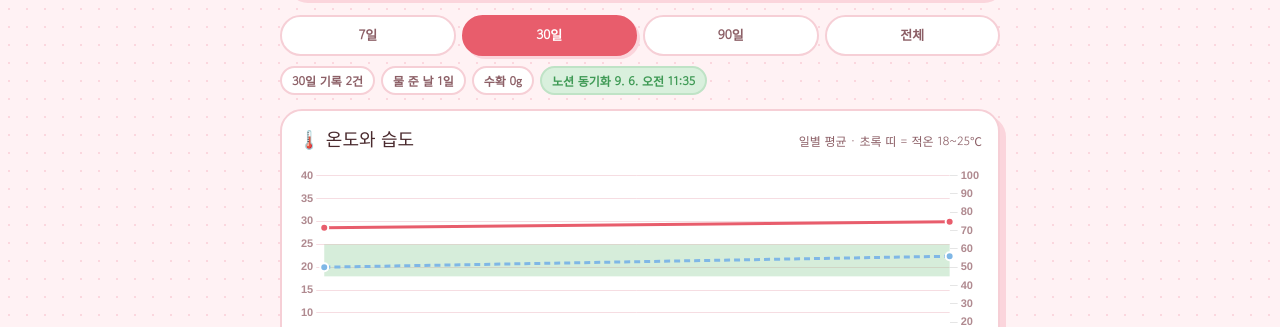
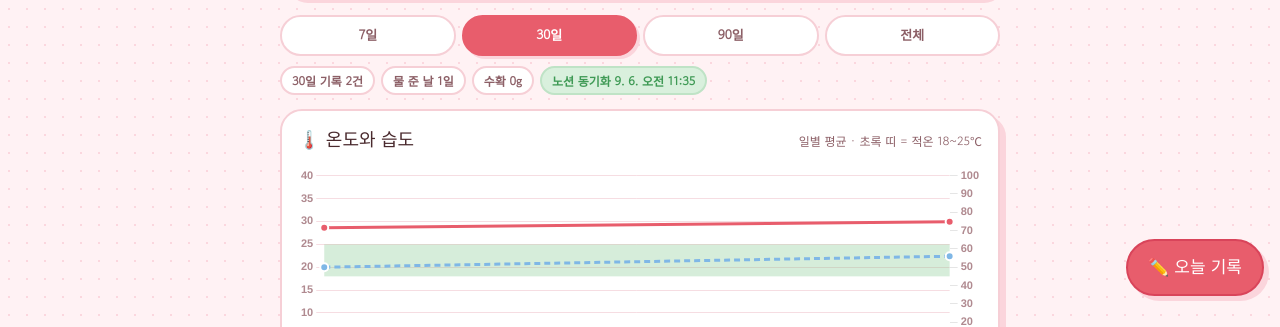
Before and after one commit to mkrealestate4s/strawberry-diary, a plain HTML site: page docs/index.html in a window 1280 px wide. Shown: the part 486-813 px from the top of the page. Drawn offline with nearby package versions, Linux system fonts and the light colour scheme.

Commit message:
Add files via upload

```diff
--- a/docs/index.html
+++ b/docs/index.html
@@ -28,7 +28,7 @@ html,body{margin:0}
 body{
   font-family:var(--sans);color:var(--ink);line-height:1.6;font-size:15px;text-wrap:pretty;
   background-color:var(--milk);background-image:radial-gradient(var(--dot) 1.3px,transparent 1.4px);background-size:18px 18px;
-  min-height:100vh;padding:calc(18px + env(safe-area-inset-top)) 14px calc(44px + env(safe-area-inset-bottom));
+  min-height:100vh;padding:calc(18px + env(safe-area-inset-top)) 14px calc(96px + env(safe-area-inset-bottom));
 }
 .sd{max-width:720px;margin:0 auto}
 .sd-head{display:flex;align-items:center;gap:12px}
@@ -103,6 +103,9 @@ h1{font-family:var(--display);font-weight:400;font-size:26px;letter-spacing:-0.0
 .sd-lightbox img{max-width:100%;max-height:78vh;border-radius:18px;border:3px solid #fff;box-shadow:6px 6px 0 rgba(0,0,0,.25)}
 .sd-lb-cap{color:#fff;font-weight:700;font-size:14px;text-align:center;font-family:var(--display)}
 .sd-foot{margin-top:20px;font-size:12px;color:var(--ink3);text-align:center}
+.sd-fab{position:fixed;right:16px;bottom:calc(18px + env(safe-area-inset-bottom));display:inline-flex;align-items:center;gap:8px;padding:13px 20px;border-radius:999px;background:var(--berry);color:#fff;font-family:var(--display);font-size:17px;text-decoration:none;border:2px solid var(--berry-deep);box-shadow:5px 5px 0 var(--shadow);z-index:40}
+.sd-fab:active{transform:translate(2px,2px);box-shadow:2px 2px 0 var(--shadow)}
+.sd-fab:focus-visible{outline:3px solid var(--leaf);outline-offset:2px}
 .sd-error{padding:12px 14px;border:2px solid var(--berry);border-radius:16px;background:var(--berry-soft);margin-top:14px;font-size:14px;color:var(--berry-deep);font-weight:700}
 @media (prefers-reduced-motion:no-preference){
   #mascot-big svg{animation:bob .9s cubic-bezier(.34,1.56,.64,1) 1}
@@ -187,6 +190,7 @@ h1{font-family:var(--display);font-weight:400;font-size:26px;letter-spacing:-0.0
 
   <footer class="sd-foot" id="foot">노션 「재배 기록」에서 매시간 자동 동기화</footer>
 </main>
+<a class="sd-fab" href="https://app.notion.com/p/f1f8a75b67ad43328aec07a98814bfbb" target="_blank" rel="noopener" aria-label="노션 빠른 기록 폼 열기">✏️ 오늘 기록</a>
 <div id="lightbox" class="sd-lightbox hidden" role="dialog" aria-modal="true" aria-label="사진 크게 보기"><img alt=""><div class="sd-lb-cap"></div></div>
 
 <script src="https://cdn.jsdelivr.net/npm/chart.js@4.4.1/dist/chart.umd.js"></script>
```
